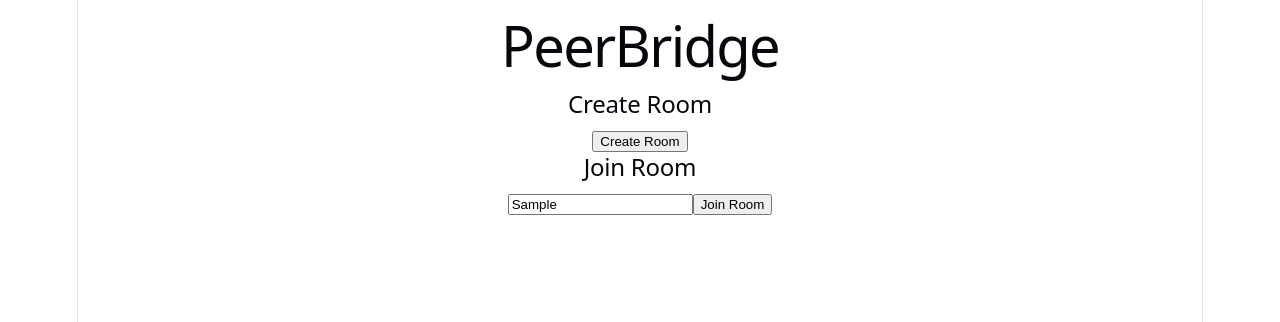
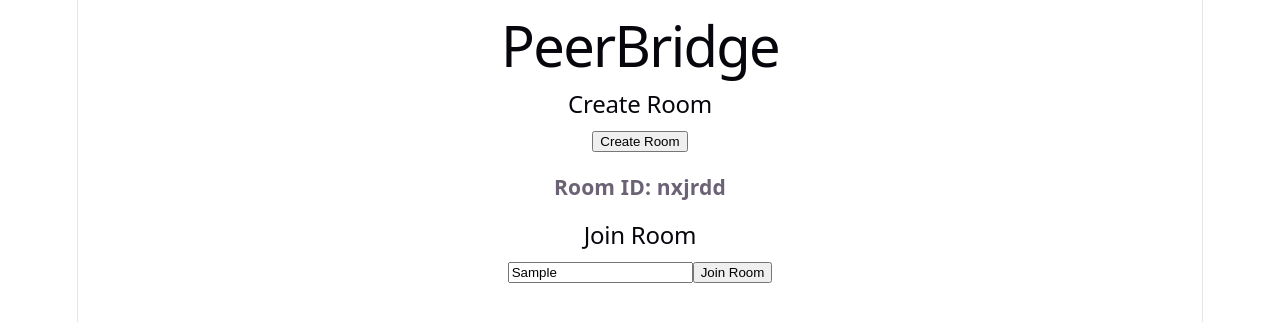
Before and after one commit to Kalpana210706/PeerBridge, a React app in the folder frontend/: page / in a window 1280 px wide. Both pictures are taken after typing "Sample" into the empty fields and a click on the button "Create Room". Shown: the top 322 px of the page. Built offline with nearby package versions, Linux system fonts and the light colour scheme; the HTML template or start-up script is replaced by a standard one.

Commit message:
feat: implement room id generation

```diff
--- a/frontend/src/components/CreateRoom.jsx
+++ b/frontend/src/components/CreateRoom.jsx
@@ -1,8 +1,24 @@
+import { useState } from "react";
+
 function CreateRoom() {
+  const [roomId, setRoomId] = useState("");
+
+  const createRoom = () => {
+    const id = Math.random().toString(36).substring(2, 8);
+    setRoomId(id);
+  };
+
   return (
     <div>
       <h2>Create Room</h2>
-      <button>Create Room</button>
+
+      <button onClick={createRoom}>
+        Create Room
+      </button>
+
+      {roomId && (
+        <h3>Room ID: {roomId}</h3>
+      )}
     </div>
   );
 }
```
